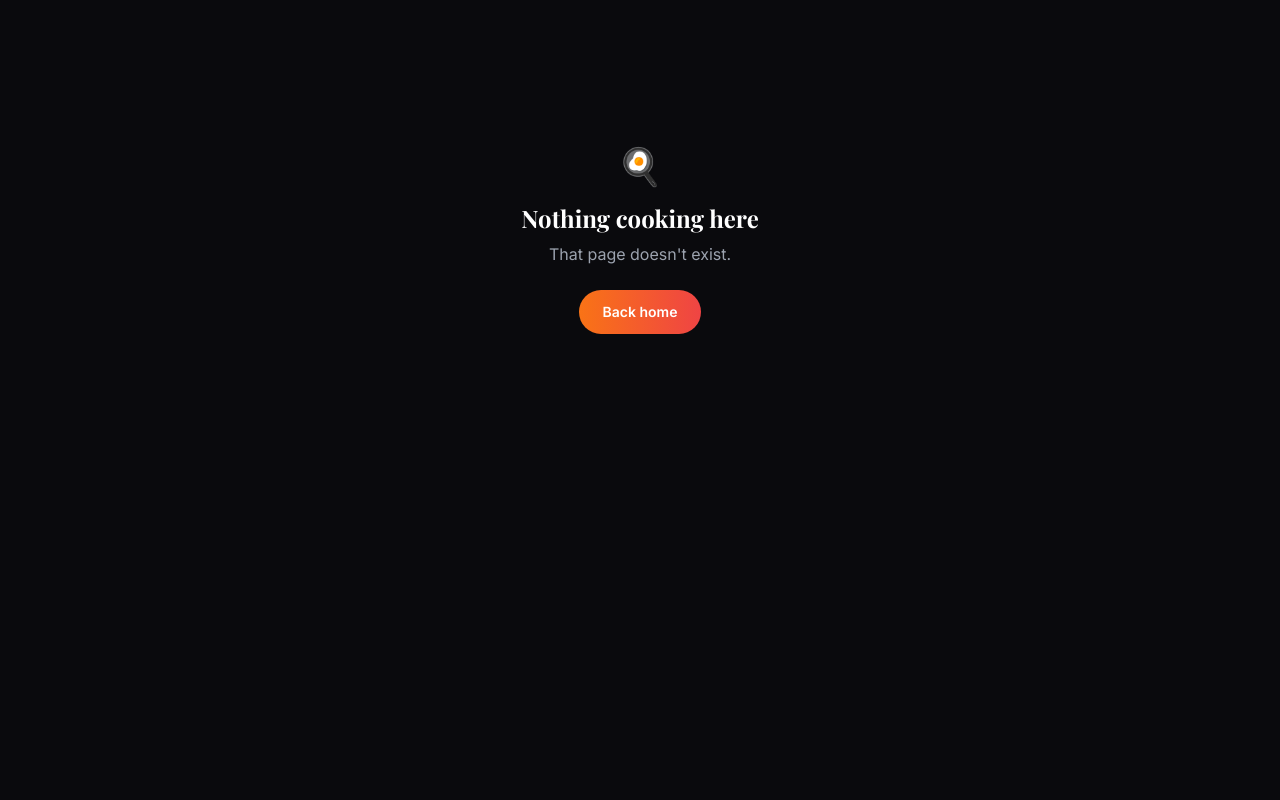
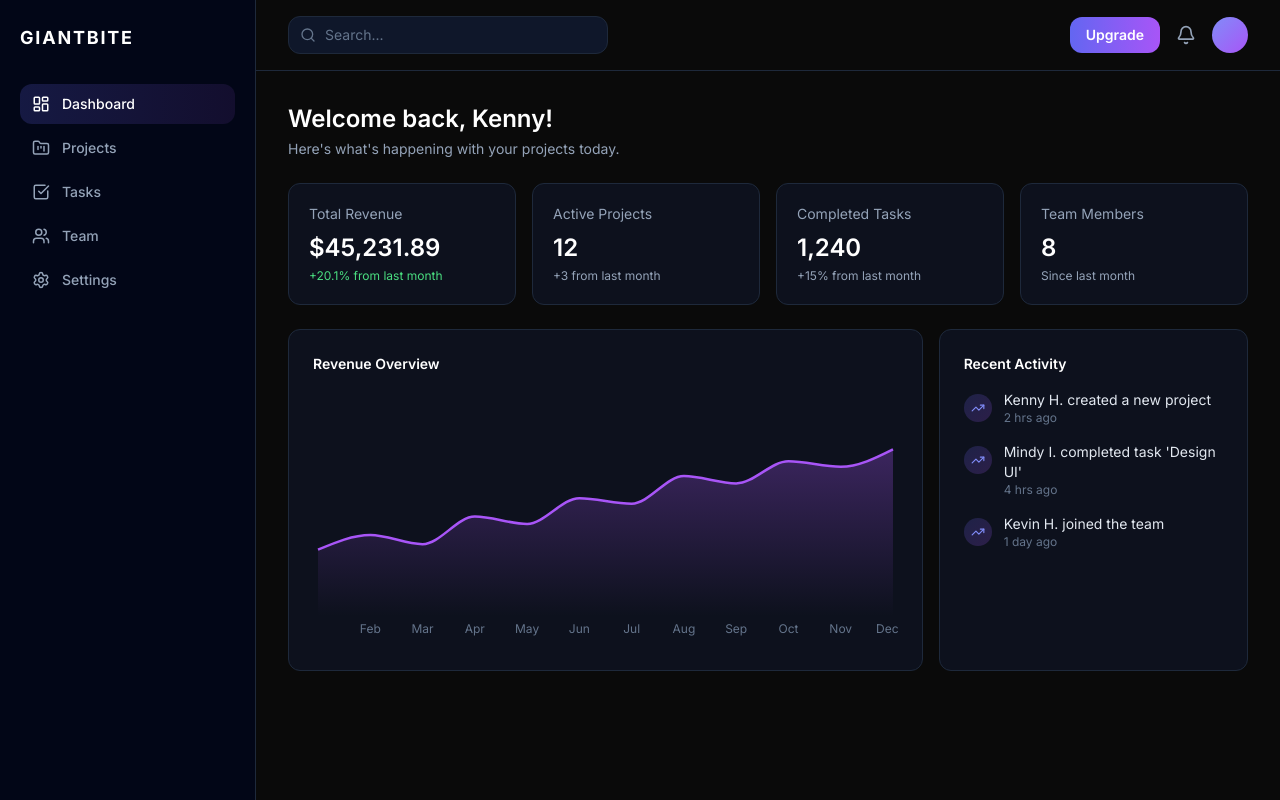
Before and after one commit to agentbridgehq-oss/giantbiteai, a React (Vite) app in the folder client/: page /open-ui in a window 1280 px wide. Built offline with nearby package versions, Linux system fonts and the light colour scheme; a web font is replaced by a local one.

Commit message:
Add /open-ui generic SaaS dashboard demo (recharts + lucide-react), lazy-loaded to keep it out of the main bundle

```diff
--- a/client/package.json
+++ b/client/package.json
@@ -9,9 +9,11 @@
     "preview": "vite preview"
   },
   "dependencies": {
+    "lucide-react": "^1.21.0",
     "react": "^18.3.1",
     "react-dom": "^18.3.1",
-    "react-router-dom": "^6.26.0"
+    "react-router-dom": "^6.26.0",
+    "recharts": "^3.9.0"
   },
   "devDependencies": {
     "@types/react": "^18.3.3",
--- a/client/src/App.tsx
+++ b/client/src/App.tsx
@@ -1,3 +1,4 @@
+import { Suspense, lazy } from "react";
 import { Route, Routes } from "react-router-dom";
 import Landing from "./pages/Landing";
 import Explore from "./pages/Explore";
@@ -14,12 +15,22 @@ import Academy from "./pages/Academy";
 import NotFound from "./pages/NotFound";
 import ToastHost from "./components/ToastHost";
 
+const OpenDashboard = lazy(() => import("./pages/OpenDashboard"));
+
 export default function App() {
   return (
     <>
       <Routes>
         <Route path="/" element={<Landing />} />
         <Route path="/explore" element={<Explore />} />
+        <Route
+          path="/open-ui"
+          element={
+            <Suspense fallback={<div className="min-h-screen bg-[#0a0a0a]" />}>
+              <OpenDashboard />
+            </Suspense>
+          }
+        />
         <Route element={<AppShell />}>
           <Route path="/cook" element={<Cook />} />
           <Route path="/plan" element={<Plan />} />
--- /dev/null
+++ b/client/src/pages/OpenDashboard.tsx
@@ -0,0 +1,179 @@
+import {
+  LayoutDashboard,
+  FolderKanban,
+  CheckSquare,
+  Users,
+  Settings,
+  Search,
+  Bell,
+  TrendingUp,
+} from "lucide-react";
+import { AreaChart, Area, ResponsiveContainer, XAxis, Tooltip } from "recharts";
+
+const NAV_ITEMS = [
+  { label: "Dashboard", icon: LayoutDashboard, active: true },
+  { label: "Projects", icon: FolderKanban, active: false },
+  { label: "Tasks", icon: CheckSquare, active: false },
+  { label: "Team", icon: Users, active: false },
+  { label: "Settings", icon: Settings, active: false },
+];
+
+const STATS = [
+  { label: "Total Revenue", value: "$45,231.89", delta: "+20.1% from last month", deltaPositive: true },
+  { label: "Active Projects", value: "12", delta: "+3 from last month", deltaPositive: false },
+  { label: "Completed Tasks", value: "1,240", delta: "+15% from last month", deltaPositive: false },
+  { label: "Team Members", value: "8", delta: "Since last month", deltaPositive: false },
+];
+
+const REVENUE_DATA = [
+  { month: "Jan", revenue: 18000 },
+  { month: "Feb", revenue: 22000 },
+  { month: "Mar", revenue: 19500 },
+  { month: "Apr", revenue: 27000 },
+  { month: "May", revenue: 25000 },
+  { month: "Jun", revenue: 32000 },
+  { month: "Jul", revenue: 30500 },
+  { month: "Aug", revenue: 38000 },
+  { month: "Sep", revenue: 36000 },
+  { month: "Oct", revenue: 42000 },
+  { month: "Nov", revenue: 40500 },
+  { month: "Dec", revenue: 45231 },
+];
+
+const ACTIVITY = [
+  { text: "Kenny H. created a new project", time: "2 hrs ago" },
+  { text: "Mindy I. completed task 'Design UI'", time: "4 hrs ago" },
+  { text: "Kevin H. joined the team", time: "1 day ago" },
+];
+
+function Sidebar() {
+  return (
+    <aside className="fixed inset-y-0 left-0 w-64 border-r border-slate-800 bg-slate-950 px-5 py-6">
+      <p className="text-lg font-bold tracking-widest text-white">GIANTBITE</p>
+      <nav className="mt-8 space-y-1">
+        {NAV_ITEMS.map(({ label, icon: Icon, active }) => (
+          <a
+            key={label}
+            href="#"
+            className={`flex items-center gap-3 rounded-xl px-3 py-2.5 text-sm font-medium transition ${
+              active
+                ? "bg-gradient-to-r from-indigo-500/20 to-purple-500/10 text-white"
+                : "text-slate-400 hover:bg-slate-900 hover:text-white"
+            }`}
+          >
+            <Icon size={18} />
+            {label}
+          </a>
+        ))}
+      </nav>
+    </aside>
+  );
+}
+
+function Header() {
+  return (
+    <header className="flex items-center justify-between border-b border-slate-800 px-8 py-4">
+      <div className="relative w-80">
+        <Search size={16} className="absolute left-3 top-1/2 -translate-y-1/2 text-slate-500" />
+        <input
+          placeholder="Search..."
+          className="w-full rounded-xl border border-slate-800 bg-slate-900 py-2 pl-9 pr-3 text-sm text-white placeholder-slate-500 outline-none focus:border-indigo-500"
+        />
+      </div>
+      <div className="flex items-center gap-4">
+        <button className="rounded-xl bg-gradient-to-r from-indigo-500 to-purple-500 px-4 py-2 text-sm font-semibold text-white transition hover:brightness-110">
+          Upgrade
+        </button>
+        <button className="text-slate-400 transition hover:text-white">
+          <Bell size={20} />
+        </button>
+        <div className="h-9 w-9 rounded-full bg-gradient-to-br from-indigo-400 to-purple-500" />
+      </div>
+    </header>
+  );
+}
+
+function StatCard({ label, value, delta, deltaPositive }: { label: string; value: string; delta: string; deltaPositive: boolean }) {
+  return (
+    <div className="rounded-xl border border-slate-800 bg-slate-900/60 p-5">
+      <p className="text-sm text-slate-400">{label}</p>
+      <p className="mt-2 text-2xl font-semibold text-white">{value}</p>
+      <p className={`mt-1 text-xs ${deltaPositive ? "text-green-400" : "text-slate-400"}`}>{delta}</p>
+    </div>
+  );
+}
+
+function RevenueChart() {
+  return (
+    <div className="rounded-xl border border-slate-800 bg-slate-900/60 p-6">
+      <p className="text-sm font-semibold text-white">Revenue Overview</p>
+      <div className="mt-4 h-64">
+        <ResponsiveContainer width="100%" height="100%">
+          <AreaChart data={REVENUE_DATA} margin={{ top: 5, right: 5, left: 5, bottom: 0 }}>
+            <defs>
+              <linearGradient id="revenueGradient" x1="0" y1="0" x2="0" y2="1">
+                <stop offset="0%" stopColor="#a855f7" stopOpacity={0.5} />
+                <stop offset="100%" stopColor="#a855f7" stopOpacity={0} />
+              </linearGradient>
+            </defs>
+            <XAxis dataKey="month" stroke="#64748b" fontSize={12} tickLine={false} axisLine={false} />
+            <Tooltip
+              contentStyle={{ background: "#0f172a", border: "1px solid #1e293b", borderRadius: "0.75rem", color: "#fff" }}
+              labelStyle={{ color: "#94a3b8" }}
+            />
+            <Area type="monotone" dataKey="revenue" stroke="#a855f7" strokeWidth={2.5} fill="url(#revenueGradient)" />
+          </AreaChart>
+        </ResponsiveContainer>
+      </div>
+    </div>
+  );
+}
+
+function RecentActivity() {
+  return (
+    <div className="rounded-xl border border-slate-800 bg-slate-900/60 p-6">
+      <p className="text-sm font-semibold text-white">Recent Activity</p>
+      <ul className="mt-4 space-y-4">
+        {ACTIVITY.map((a, i) => (
+          <li key={i} className="flex items-start gap-3">
+            <span className="mt-1 flex h-7 w-7 shrink-0 items-center justify-center rounded-full bg-gradient-to-br from-indigo-500/20 to-purple-500/20">
+              <TrendingUp size={14} className="text-indigo-400" />
+            </span>
+            <div>
+              <p className="text-sm text-slate-200">{a.text}</p>
+              <p className="text-xs text-slate-500">{a.time}</p>
+            </div>
+          </li>
+        ))}
+      </ul>
+    </div>
+  );
+}
+
+export default function OpenDashboard() {
+  return (
+    <div className="min-h-screen bg-[#0a0a0a] text-white">
+      <Sidebar />
+      <div className="pl-64">
+        <Header />
+        <main className="px-8 py-8">
+          <h1 className="text-2xl font-semibold text-white">Welcome back, Kenny!</h1>
+          <p className="mt-1 text-sm text-slate-400">Here's what's happening with your projects today.</p>
+
+          <div className="mt-6 grid grid-cols-1 gap-4 sm:grid-cols-2 lg:grid-cols-4">
+            {STATS.map((s) => (
+              <StatCard key={s.label} {...s} />
+            ))}
+          </div>
+
+          <div className="mt-6 grid grid-cols-1 gap-4 lg:grid-cols-3">
+            <div className="lg:col-span-2">
+              <RevenueChart />
+            </div>
+            <RecentActivity />
+          </div>
+        </main>
+      </div>
+    </div>
+  );
+}
```
Also changed, not shown: 1 other file (tests, documents, lock files or other folders).
